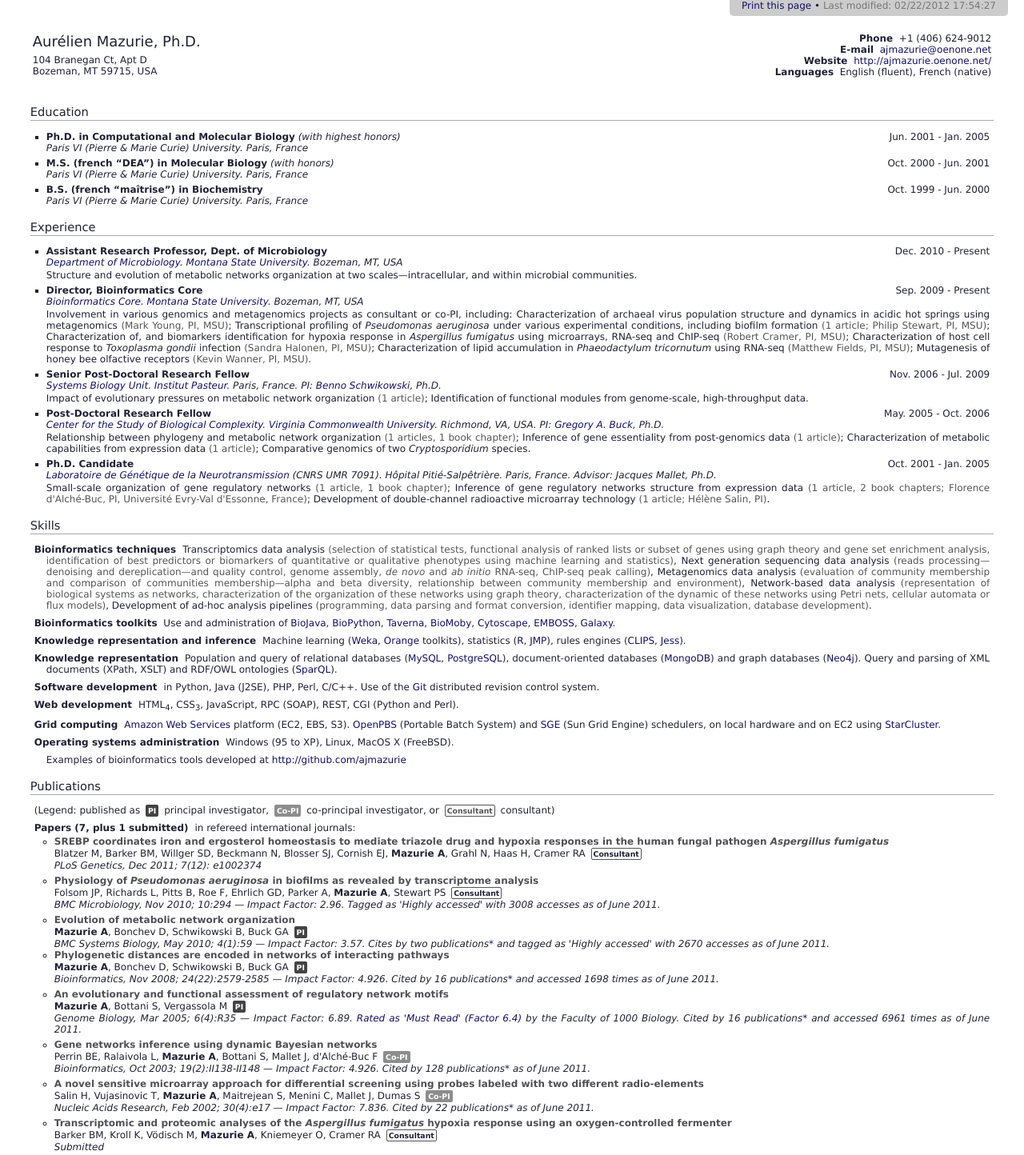
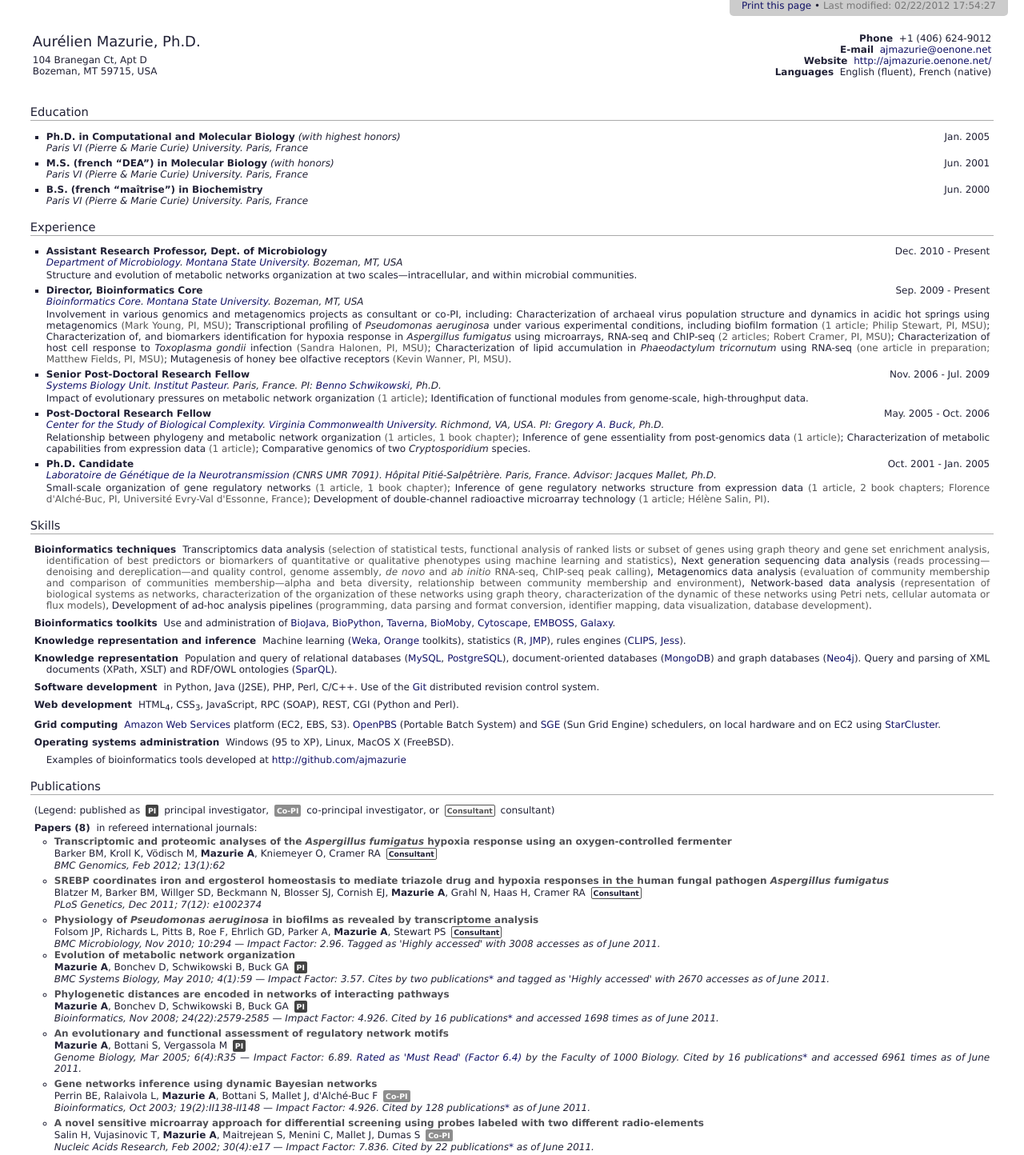
Before and after one commit to ajmazurie/ajmazurie.github.com, a plain HTML site: page cv/mazurie,curriculum_vitae.html in a window 1280 px wide. Shown: the top 1444 px of the page at 80% size. Drawn offline with Linux system fonts and the light colour scheme.

Commit message:
CV update

```diff
--- a/cv/mazurie,curriculum_vitae.html
+++ b/cv/mazurie,curriculum_vitae.html
@@ -35,17 +35,17 @@
 		<ul class='positions'>
 			<li>
 				<div class='title'>Ph.D. in Computational and Molecular Biology</div> <i>(with highest honors)</i>
-				<div class='sidenote'>Jun. 2001 - Jan. 2005</div>
+				<div class='sidenote'>Jan. 2005</div>
 				<div class='subtitle'>Paris VI (Pierre &amp; Marie Curie) University. Paris, France</div>
 			</li>
 			<li>
 				<div class='title'>M.S. (french &#8220;DEA&#8221;) in Molecular Biology</div> <i>(with honors)</i>
-				<div class='sidenote'>Oct. 2000 - Jun. 2001</div>
+				<div class='sidenote'>Jun. 2001</div>
 				<div class='subtitle'>Paris VI (Pierre &amp; Marie Curie) University. Paris, France</div>
 			</li>
 			<li>
 				<div class='title'>B.S. (french &#8220;ma&icirc;trise&#8221;) in Biochemistry</div>
-				<div class='sidenote'>Oct. 1999 - Jun. 2000</div>
+				<div class='sidenote'>Jun. 2000</div>
 				<div class='subtitle'>Paris VI (Pierre &amp; Marie Curie) University. Paris, France</div>
 			</li>
 		</ul>
@@ -63,7 +63,7 @@
 				<div class='title'>Director, Bioinformatics Core</div>
 				<div class='sidenote'>Sep. 2009 - Present</div>
 				<div class='subtitle'><a href='http://cores.montana.edu/bioinformatics' target='_blank'>Bioinformatics Core</a>. <a href='http://www.montana.edu' target='_blank'>Montana State University</a>. Bozeman, MT, USA</div>
-				<div class='content'>Involvement in various genomics and metagenomics projects as consultant or co-PI, including: Characterization of archaeal virus population structure and dynamics in acidic hot springs using metagenomics <span>(Mark Young, PI, MSU)</span>; Transcriptional profiling of <i>Pseudomonas aeruginosa</i> under various experimental conditions, including biofilm formation <span>(1 article; Philip Stewart, PI, MSU)</span>; Characterization of, and biomarkers identification for hypoxia response in <i>Aspergillus fumigatus</i> using microarrays, RNA-seq and ChIP-seq <span>(Robert Cramer, PI, MSU)</span>; Characterization of host cell response to <i>Toxoplasma gondii</i> infection <span>(Sandra Halonen, PI, MSU)</span>; Characterization of lipid accumulation in <i>Phaeodactylum tricornutum</i> using RNA-seq <span>(Matthew Fields, PI, MSU)</span>; Mutagenesis of honey bee olfactive receptors <span>(Kevin Wanner, PI, MSU)</span>.</div>
+				<div class='content'>Involvement in various genomics and metagenomics projects as consultant or co-PI, including: Characterization of archaeal virus population structure and dynamics in acidic hot springs using metagenomics <span>(Mark Young, PI, MSU)</span>; Transcriptional profiling of <i>Pseudomonas aeruginosa</i> under various experimental conditions, including biofilm formation <span>(1 article; Philip Stewart, PI, MSU)</span>; Characterization of, and biomarkers identification for hypoxia response in <i>Aspergillus fumigatus</i> using microarrays, RNA-seq and ChIP-seq <span>(2 articles; Robert Cramer, PI, MSU)</span>; Characterization of host cell response to <i>Toxoplasma gondii</i> infection <span>(Sandra Halonen, PI, MSU)</span>; Characterization of lipid accumulation in <i>Phaeodactylum tricornutum</i> using RNA-seq <span>(one article in preparation; Matthew Fields, PI, MSU)</span>; Mutagenesis of honey bee olfactive receptors <span>(Kevin Wanner, PI, MSU)</span>.</div>
 			</li>
 			<li>
 				<div class='title'>Senior Post-Doctoral Research Fellow</div>
@@ -118,11 +118,16 @@
 
 		<p>(Legend: published as <span class='pi'></span> principal investigator, <span class='copi'></span> co-principal investigator, or <span class='consultant'></span> consultant)</p>
 
-		<p><b>Papers (7, plus 1 submitted)</b> in refereed international journals:</p>
+		<p><b>Papers (8)</b> in refereed international journals:</p>
 
 		<ul class='citations'>
 			<li>
-				<div class='title'><a href='http://www.plosgenetics.org/article/info%3Adoi%2F10.1371%2Fjournal.pgen.1002374' target='_blank'>SREBP coordinates iron and ergosterol homeostasis to mediate triazole drug and hypoxia responses in the human fungal pathogen <i>Aspergillus fumigatus</i></a></div>
+				<div class='title'><a href='http://www.ncbi.nlm.nih.gov/pubmed/22309491' target='_blank'>Transcriptomic and proteomic analyses of the <i>Aspergillus fumigatus</i> hypoxia response using an oxygen-controlled fermenter</a></div>
+				<div class='authors'>Barker BM, Kroll K, V&ouml;disch M, <b>Mazurie A</b>, Kniemeyer O, Cramer RA <span class='consultant'></span></div>
+				<div class='reference'>BMC Genomics, Feb 2012; 13(1):62</div>
+			</li>
+			<li>
+				<div class='title'><a href='http://www.ncbi.nlm.nih.gov/pubmed/22144905' target='_blank'>SREBP coordinates iron and ergosterol homeostasis to mediate triazole drug and hypoxia responses in the human fungal pathogen <i>Aspergillus fumigatus</i></a></div>
 				<div class='authors'>Blatzer M, Barker BM, Willger SD, Beckmann N, Blosser SJ, Cornish EJ, <b>Mazurie A</b>, Grahl N, Haas H, Cramer RA <span class='consultant'></span></div>
 				<div class='reference'>PLoS Genetics, Dec 2011; 7(12): e1002374</div>
 			</li>
@@ -135,6 +140,7 @@
 				Citations in Google scholar: http://www.biomedcentral.com/pubmed/gs/21083928
 				-->
 			</li>
+			<span class='break'></span>
 			<li>
 				<div class='title'><a href='http://www.ncbi.nlm.nih.gov/pubmed/20459825' target='_blank'>Evolution of metabolic network organization</a></div>
 				<div class='authors'><b>Mazurie A</b>, Bonchev D, Schwikowski B, Buck GA <span class='pi'></span></div>
@@ -143,7 +149,6 @@
 				Access statistics: http://www.biomedcentral.com/my/manuscripts/accesses/1057630752292088
 				-->
 			</li>
-			<span class='break'></span>
 			<li>
 				<div class='title'><a href='http://www.ncbi.nlm.nih.gov/pubmed/18820265' target='_blank'>Phylogenetic distances are encoded in networks of interacting pathways</a></div>
 				<div class='authors'><b>Mazurie A</b>, Bonchev D, Schwikowski B, Buck GA <span class='pi'></span></div>
@@ -181,11 +186,6 @@
 				<div class='reference'>Submitted</div>
 			</li>
 			-->
-			<li>
-				<div class='title'>Transcriptomic and proteomic analyses of the <i>Aspergillus fumigatus</i> hypoxia response using an oxygen-controlled fermenter</span></div>
-				<div class='authors'>Barker BM, Kroll K, V&ouml;disch M, <b>Mazurie A</b>, Kniemeyer O, Cramer RA <span class='consultant'></div>
-				<div class='reference'>Submitted</div>
-			</li>
 		</ul>
 
 		<p><b>Reviews (1)</b> in refereed international journals:</p>
```
Also changed, not shown: 1 other file.
